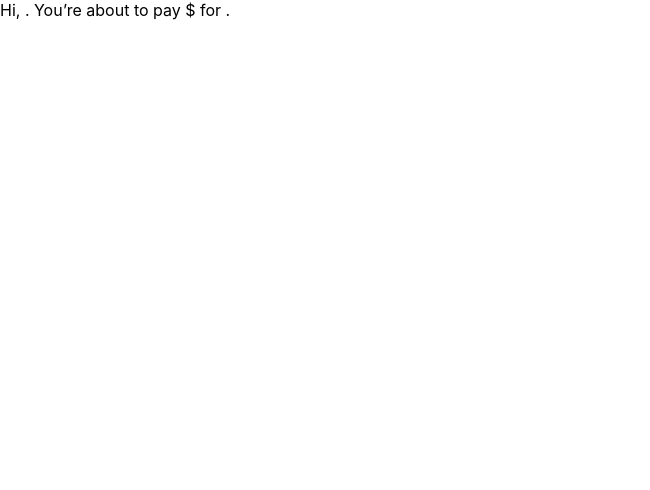
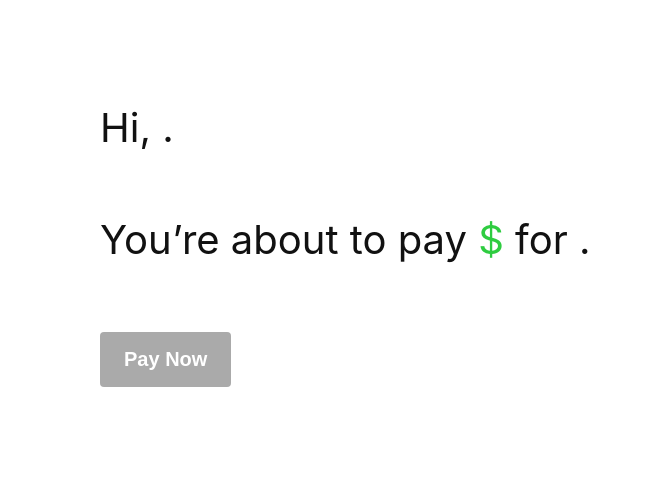
Before and after one commit to kaufmanhenry/insta-stripe, a React app: page / in a window 1280 px wide. Shown: the whole page, without its empty margins (0-650 px from the left). Built offline with nearby package versions, Linux system fonts and the light colour scheme; no server answers.

Commit message:
:lipstick: Styled the main container

```diff
--- a/frontend/containers/App.js
+++ b/frontend/containers/App.js
@@ -12,14 +12,51 @@ class App extends Component {
   }
   render() {
     const { payment: { payment, loaded, loading } } = this.props;
+
+    const styles = {
+      container: {
+        padding: 100,
+        color: '#111',
+        maxWidth: 640
+      },
+      containerText: {
+        fontSize: 40,
+        lineHeight: 1.4
+      },
+      payNow: {
+        backgroundColor: '#aaa',
+        color: '#fff',
+        padding: '16px 24px',
+        fontSize: 20,
+        border: 0,
+        borderRadius: 4,
+        fontWeight: 700,
+        cursor: 'pointer'
+      },
+      paymentPerson: {
+        color: '#FF4136'
+      },
+      paymentAmount: {
+        color: '#2ECC40'
+      },
+      paymentDescription: {
+        color: '#0074D9'
+      }
+    };
+
     return (
-      <div>
+      <div style={styles.container}>
         {loading && <p>The payment is loading.</p>}
         {loaded && !payment && <p>There was an error loading.</p>}
         {payment && <div>
-          <p>
-            Hi, {payment.person}.
-            You’re about to pay ${payment.paymentAmount} for {payment.paymentDescription}.
+          <p style={styles.containerText}>
+            Hi, <span style={styles.paymentPerson}>{payment.person}</span>.
+            <br />
+            <br />
+            You’re about to pay <span style={styles.paymentAmount}>${payment.paymentAmount}</span> for <span style={styles.paymentDescription}>{payment.paymentDescription}</span>.
+            <br />
+            <br />
+            <button style={styles.payNow}>Pay Now</button>
           </p>
         </div>}
       </div>
```
Also changed, not shown: dist/index.html.
